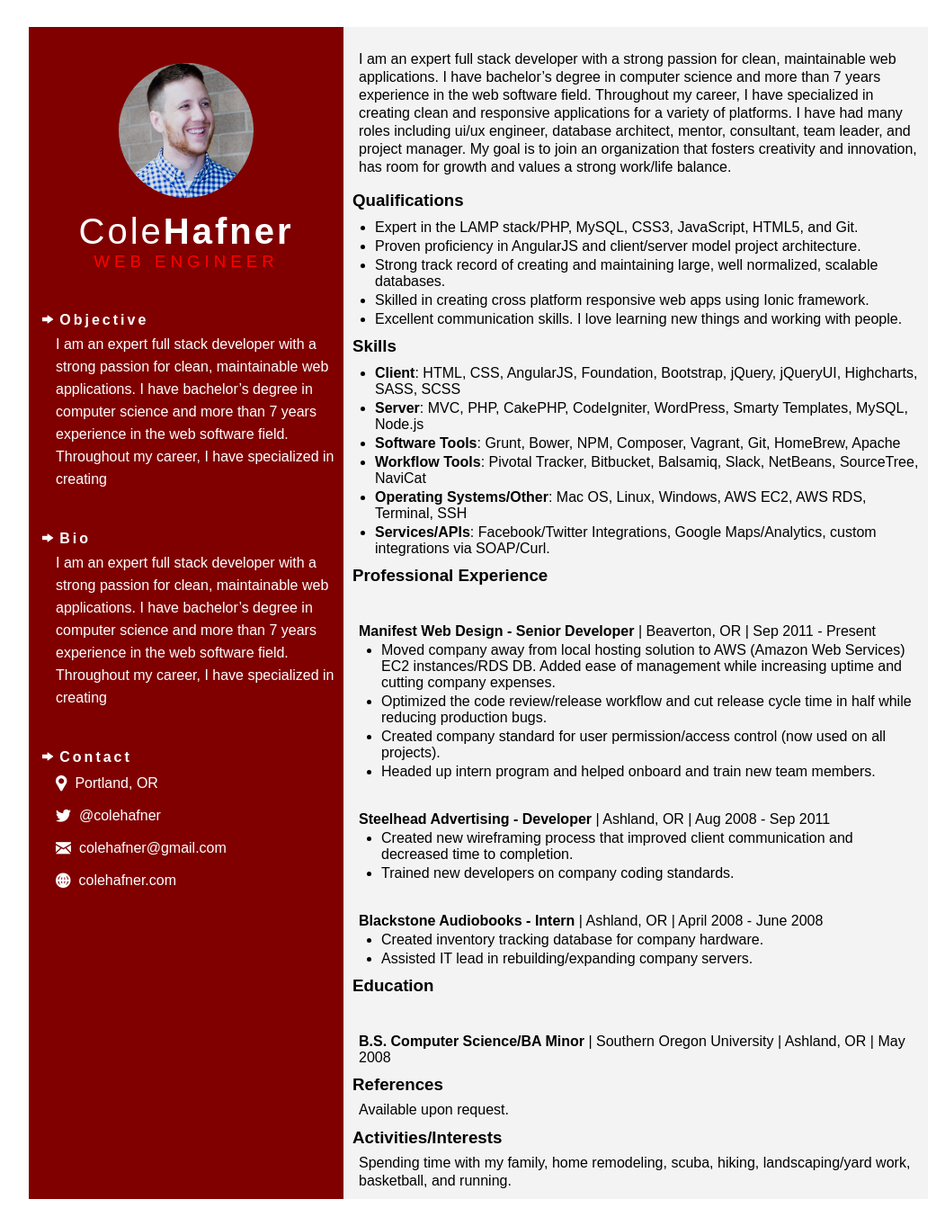
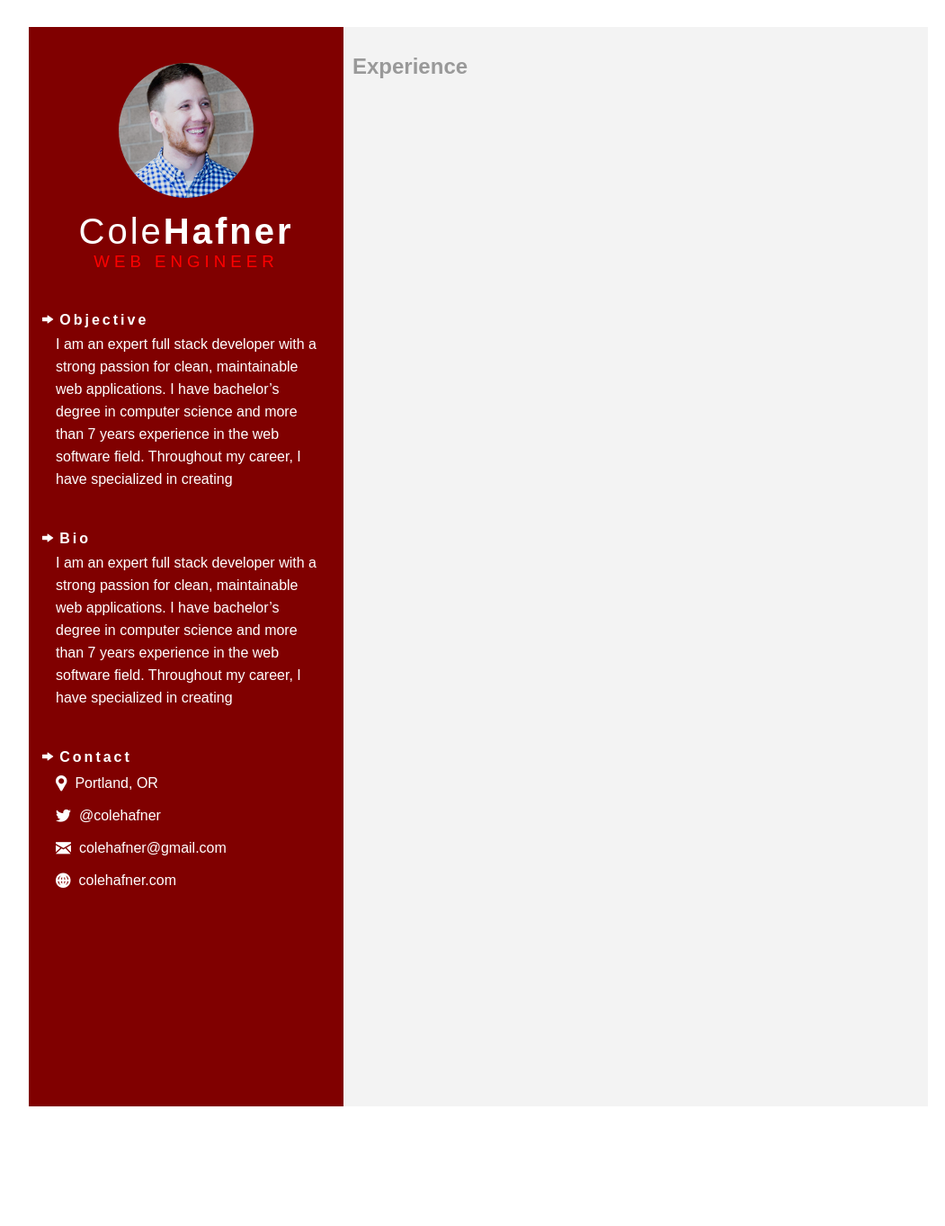
Before and after one commit to coleHafner/v3.colehafner.com, a React app: page /resume in a window 1280 px wide. Shown: the whole page at 90% size, without its empty margins (109-1160 px from the left). After the commit the page ends 1260 px from the top, so only its background shows below. Built offline with nearby package versions, Linux system fonts and the light colour scheme; what typescript-debounce-decorator would draw is missing.

Commit message:
feat: added more resume styles

```diff
--- a/src/components/Resume.tsx
+++ b/src/components/Resume.tsx
@@ -97,75 +97,14 @@ export const Resume: React.FunctionComponent = () => {
 				</div>
 
 			</div>
+
 			<div className="content">
-				<p>
-					I am an expert full stack developer with a strong passion for clean, maintainable
-					web applications. I have bachelor’s degree in computer science and more than 7 years
-					experience in the web software field. Throughout my career, I have specialized in
-					creating clean and responsive applications for a variety of platforms. I have had
-					many roles including ui/ux engineer, database architect, mentor, consultant, team
-					leader, and project manager. My goal is to join an organization that fosters
-					creativity and innovation, has room for growth and values a strong work/life balance.
-				</p>
+				<div className="sect">
+					<h2>Experience</h2>
 
-				<h3>Qualifications</h3>
-				<ul>
-					<li>Expert in the LAMP stack/PHP, MySQL, CSS3, JavaScript, HTML5, and Git.</li>
-					<li>Proven proficiency in AngularJS and client/server model project architecture.</li>
-					<li>Strong track record of creating and maintaining large, well normalized, scalable databases.</li>
-					<li>Skilled in creating cross platform responsive web apps using Ionic framework.</li>
-					<li>Excellent communication skills. I love learning new things and working with people.</li>
-				</ul>
+				</div>
+			</div>
 
-				<h3>Skills</h3>
-				<ul>
-					<li><b>Client</b>: HTML, CSS, AngularJS, Foundation, Bootstrap, jQuery, jQueryUI, Highcharts, SASS, SCSS</li>
-					<li><b>Server</b>: MVC, PHP, CakePHP, CodeIgniter, WordPress, Smarty Templates, MySQL, Node.js</li>
-					<li><b>Software Tools</b>: Grunt, Bower, NPM, Composer, Vagrant, Git, HomeBrew, Apache</li>
-					<li><b>Workflow Tools</b>: Pivotal Tracker, Bitbucket, Balsamiq, Slack, NetBeans, SourceTree, NaviCat</li>
-					<li><b>Operating Systems/Other</b>: Mac OS, Linux, Windows, AWS EC2, AWS RDS, Terminal, SSH</li>
-					<li><b>Services/APIs</b>: Facebook/Twitter Integrations, Google Maps/Analytics, custom integrations via SOAP/Curl. </li>
-				</ul>
-
-				<h3>Professional Experience</h3>
-
-				<div className="exp">
-					<div className="title"><span>Manifest Web Design - Senior Developer</span> | Beaverton, OR | Sep 2011 - Present</div>
-					<ul>
-						<li>Moved company away from local hosting solution to AWS (Amazon Web Services) EC2 instances/RDS DB. Added ease of management while increasing uptime and cutting company expenses.</li>
-						<li>Optimized the code review/release workflow and cut release cycle time in half while reducing production bugs.</li>
-						<li>Created company standard for  user permission/access control (now used on all projects).</li>
-						<li>Headed up intern program and helped onboard and train new team members. </li>
-					</ul>
-				</div>
-
-				<div className="exp">
-					<div className="title"><span>Steelhead Advertising - Developer</span> | Ashland, OR | Aug 2008 - Sep 2011</div>
-					<ul>
-						<li>Created new wireframing process that improved client communication and decreased time to completion. </li>
-						<li>Trained new developers on company coding standards.</li>
-					</ul>
-				</div>
-
-				<div className="exp">
-					<div className="title"><span>Blackstone Audiobooks - Intern</span> | Ashland, OR | April 2008 - June 2008</div>
-					<ul>
-						<li>Created inventory tracking database for company hardware.</li>
-						<li>Assisted IT lead in rebuilding/expanding company servers.</li>
-					</ul>
-				</div>
-
-				<h3>Education</h3>
-				<div className="exp">
-					<div className="title"><span>B.S. Computer Science/BA Minor</span> | Southern Oregon University | Ashland, OR | May 2008</div>
-				</div>
-
-				<h3>References</h3>
-				<div className="p">Available upon request.</div>
-
-				<h3>Activities/Interests </h3>
-				<div className="p">Spending time with my family, home remodeling, scuba, hiking, landscaping/yard work, basketball, and running.</div>
-			</div>
 		</div>
 	);
 };
--- a/src/styles.scss
+++ b/src/styles.scss
@@ -364,6 +364,7 @@ h4 {
 .resume {
 	position: relative;
 	max-width: 1000px;
+	min-height: 1200px;
 	margin: 30px auto 30px auto;
 	background-color: #f3f3f3;
 
@@ -436,6 +437,7 @@ h4 {
 
 			&.objective {
 				line-height: 25px;
+				padding-right: 20px;
 			}
 		}
 	}
@@ -444,66 +446,8 @@ h4 {
 		margin-left: 350px;
 		padding: 10px;
 
-		.header {
-			color: white;
-			background-color: navy;
-			text-align: center;
-			padding: 10px;
-		}
-
-		h1, h3 {
-			margin-bottom: 0;
-			padding-bottom: 7px;
-			margin-top: 10px;
-			font-family: 'Oswald', sans-serif;
-		}
-
-		h1 {
-			margin-bottom: 0;
-			padding-bottom: 3px;
-			margin-top: 10px;
-			font-family: 'Oswald', sans-serif;
-		}
-
-		p, .sub-header, div.p {
-			padding-left: 7px;
-			line-height: 1.25em;
-		}
-
-		.exp {
-			padding-top: 10px;
-			padding-bottom: 15px;
-			padding-left: 7px;
-
-			.title {
-				margin-top: 25px;
-
-				.first-title {
-					margin-top: 0;
-				}
-
-				span {
-					font-weight: bold;
-				}
-			}
-		}
-
-		&:first-child .exp {
-			padding-top: 0;
-		}
-
-		&:last-child .exp {
-			padding-bottom: 0;
-		}
-
-		ul {
-			margin: 0;
-			padding-left: 25px;
-
-			li {
-				padding-left: 0;
-				padding-top: 3px;
-			}
+		h2 {
+			color: #999;
 		}
 	}
 }
```
